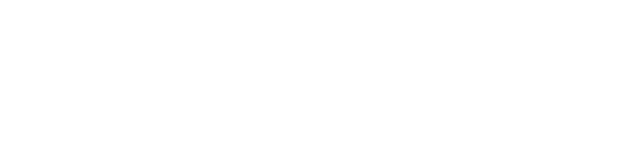
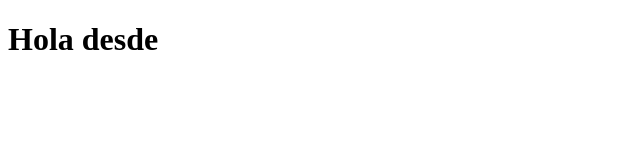
Before and after one commit to lsgit2023/proy_lidia_git, a plain HTML site: page index.html in a window 1280 px wide. Shown: the whole page, without its empty margins (0-640 px from the left). Drawn offline with Linux system fonts and the light colour scheme.

Commit message:
agragamos un h1

```diff
--- a/index.html
+++ b/index.html
@@ -6,6 +6,6 @@
         <title>Document</title>
 </head>
 <body>
-
+        <h1>Hola desde <html></html></h1>
 </body>
 </html>
```
Also changed, not shown: commits.txt (added).
